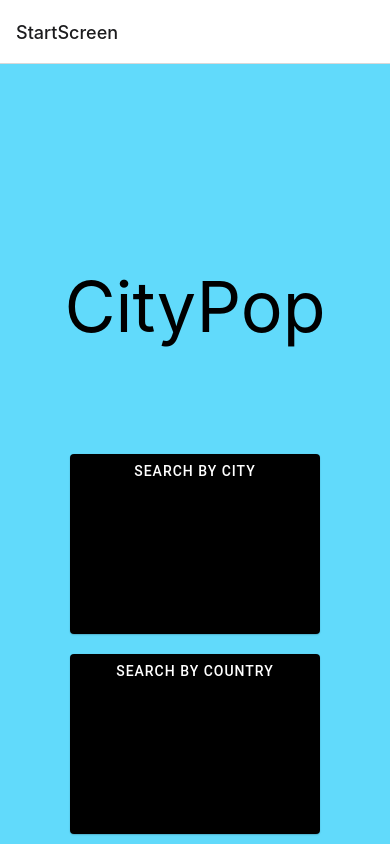
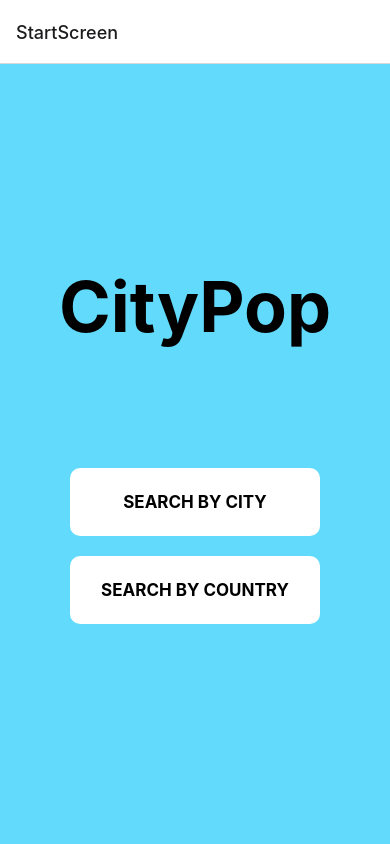
Before and after one commit to F100P/CityPop-ArbetsProv, a React Native app: screen / in a window 390 px wide. Built offline with nearby package versions, Linux system fonts and the light colour scheme.

Commit message:
Styles är så gott som klart

```diff
--- a/Components/CityButton.tsx
+++ b/Components/CityButton.tsx
@@ -15,7 +15,7 @@ const CityButton = (cityData) => {
   const navigation = useNavigation();
 
   return (
-        <TouchableOpacity
+        <TouchableOpacity style={styles.button}
         onPress={() => {
             //Varför fungerar inte det här?
             navigation.navigate('ViewPopultation',{
@@ -24,10 +24,46 @@ const CityButton = (cityData) => {
             })
         }}>
 
-             <Text>{city}</Text></TouchableOpacity>
+             <Text style={styles.text}>{city}</Text></TouchableOpacity>
 
 
   );
 };
 
+const styles = StyleSheet.create({
+  container: {
+      flex: 1,
+
+      backgroundColor: '#61dafb',
+      alignItems: "center",
+      paddingBottom: 200,
+    },
+  button: {
+      width:400,
+      margin:5,
+      borderRadius:10,
+      padding:20,
+      alignItems:"center",
+      backgroundColor: "#ffffff",
+
+
+
+  },
+  title: {
+      fontSize:70,
+      flex:3,
+      justifyContent:"center",
+      alignItems:"center",
+      paddingTop: 200,
+      fontWeight: "bold"
+
+  },
+  text:{
+
+      fontSize: 17,
+      fontWeight: 'bold',
+
+  }
+});
+
 export default CityButton;
--- a/Screens/CityFilter.tsx
+++ b/Screens/CityFilter.tsx
@@ -1,4 +1,4 @@
-import {View, Text, StyleSheet} from 'react-native';
+import {View, Text, StyleSheet, FlatList, ScrollView} from 'react-native';
 import React, {useEffect, useState} from 'react';
 import CityButton from '../Components/CityButton';
 import { Button } from 'react-native-paper';
@@ -10,29 +10,60 @@ import { Button } from 'react-native-paper';
 const CityFilter= ({navigate,route}) => {
     console.log(route.params.allData.geonames.length);
     const numberOfHits = route.params.allData.geonames.length;
-    const [load, setLoad] = useState(true);
+
     const [geonames, setGeonames] = useState([]);
-    const [name, setName] = useState([]);
+    const [searchCountry, setSearchCountry] = useState([]);
 
 
     useEffect(() => {
        setGeonames(route.params.allData.geonames);
+       setSearchCountry(route.params.allData.geonames[0].countryName)
       }, []);
 
 
 
     return (
-        <View>
-
+        <View style={styles.container}>
+            <Text style={styles.text}>{searchCountry}</Text>
+            <ScrollView style={styles.scroll}>
             {geonames.map((data)=>{ return (<CityButton allData={data}></CityButton>)})}
-
+            </ScrollView>
 
         </View>
     );
 };
 
 const styles = StyleSheet.create({
+    container: {
+        flex: 1,
+        justifyContent: "center",
+        backgroundColor: '#61dafb',
+        alignItems: "center",
+        alignContent:"center",
+      },
 
+    title: {
+        fontSize:70,
+        flex:3,
+        justifyContent:"center",
+        alignItems:"center",
+        paddingTop: 200,
+        fontWeight: "bold"
+
+    },
+    text:{
+        flex:1,
+        fontSize: 40,
+        fontWeight: 'bold',
+        textAlign:"center",
+        color:"#ffffff",
+
+        textAlignVertical:"center",
+
+    },
+    scroll:{
+        flex:0.5,
+    }
 });
 
 export default CityFilter;
--- a/Screens/SearchByCity.tsx
+++ b/Screens/SearchByCity.tsx
@@ -8,6 +8,7 @@ import test from "../connections/test";
 import searchCity from "../connections/searchCity";
 import { NativeStackScreenProps } from "@react-navigation/native-stack";
 import { RootStackParams } from "../App";
+import ListAccordionGroup from "react-native-paper/lib/typescript/components/List/ListAccordionGroup";
 
 type Props = NativeStackScreenProps<RootStackParams, "SearchByCityScreen">;
 const SearchByCityScreen = ({ navigation, route }: Props) => {
@@ -55,36 +56,90 @@ const SearchByCityScreen = ({ navigation, route }: Props) => {
   return (
     <View style={styles.container}>
       {route.params.mode ? (
-        <Text>SEARCH BY CITY</Text>
+        <Text style={styles.text}>SEARCH BY{"\n"}CITY</Text>
+
       ) : (
-        <Text>SEARCH BY COUNTRY</Text>
+        <Text style={styles.text}>SEARCH BY{"\n"}COUNTRY</Text>
       )}
 
       {loading ? (
-        <Text>loading</Text>
+        <Text style={styles.loading}>loading</Text>
       ) : (
         <>
-          <Searchbar
+          <Searchbar style={styles.searchbar}
             placeholder='Enter a city'
             value={searchQuary}
             onChangeText={onChangeSearch}
           />
-          <TouchableOpacity onPress={SearchPressed}>
-            <Entypo name='magnifying-glass' size={240} color='black' />
+          <TouchableOpacity  style={styles.searchButton} onPress={SearchPressed}>
+            <Entypo name='magnifying-glass' size={60} color='black' />
           </TouchableOpacity>
         </>
       )}
 
-      {quaryOk ? <Text>Din Sökning gav inget resultat försök igen</Text> : null}
+      {quaryOk ? <Text style={styles.loading}>Din Sökning gav inget resultat försök igen</Text> : null}
     </View>
   );
 };
 const styles = StyleSheet.create({
   container: {
-    flex: 1,
-    padding: 24,
-    backgroundColor: "#61dafb",
+      flex: 2,
+      justifyContent:"center",
+      backgroundColor: '#61dafb',
+      alignItems: "center",
+      //paddingBottom: 200,
+    },
+  button: {
+      flex:0.2,
+      width:250,
+      alignItems:"center",
+      backgroundColor: "#ffffff",
+      borderRadius:10,
+      justifyContent:"center",
+
+      marginBottom:20,
+
+
   },
+  title: {
+      fontSize:70,
+      flex:1,
+      justifyContent:"center",
+      alignItems:"center",
+
+
+  },
+  text:{
+      //marginTop:50,
+      flex:0.4,
+      fontSize: 40,
+      fontWeight: 'bold',
+      textAlign:"center",
+      color:"#ffffff",
+
+
+
+  },
+  searchbar:{
+    flex:0.10,
+    paddingVertical:10,
+    marginHorizontal:10,
+
+    //margin: 100,
+  },
+  searchButton:{
+
+    marginTop:20,
+    backgroundColor:"#ffffff",
+    borderRadius:180,
+    padding:10,
+  },
+  loading:{
+    marginTop:20,
+    fontSize:40,
+    color:"#ffffff",
+
+  }
 });
 
 export default SearchByCityScreen;
--- a/Screens/StartScreen.tsx
+++ b/Screens/StartScreen.tsx
@@ -1,4 +1,4 @@
-import {View, Text, StyleSheet} from 'react-native';
+import {View, Text, StyleSheet, TouchableOpacity} from 'react-native';
 import React from 'react';
 import { Button } from 'react-native-paper';
 
@@ -6,8 +6,8 @@ const StartScreen = ({navigation}) => {
     return (
         <View style={styles.container}>
             <Text style ={styles.title}>CityPop</Text>
-            <Button style={styles.button} color='#000000' mode='contained' onPress ={()=> navigation.navigate("SearchByCityScreen",{mode: true})} >SEARCH BY CITY</Button>
-            <Button style={styles.button} color='#000000' mode='contained'onPress ={()=> navigation.navigate("SearchByCityScreen",{mode: false})}>SEARCH BY COUNTRY</Button>
+            <TouchableOpacity style={styles.button} onPress ={()=> navigation.navigate("SearchByCityScreen",{mode: true})} ><Text style={styles.text}>SEARCH BY CITY</Text></TouchableOpacity >
+            <TouchableOpacity style={styles.button}  onPress ={()=> navigation.navigate("SearchByCityScreen",{mode: false})}><Text style={styles.text}>SEARCH BY COUNTRY</Text></TouchableOpacity >
         </View>
     );
 };
@@ -18,13 +18,17 @@ const styles = StyleSheet.create({
 
         backgroundColor: '#61dafb',
         alignItems: "center",
+        paddingBottom: 200,
       },
     button: {
-        flex:3,
+        flex:1,
         width:250,
+        alignItems:"center",
+        backgroundColor: "#ffffff",
+        borderRadius:10,
+        justifyContent:"center",
 
-        margin:10,
-
+        marginBottom:20,
 
 
     },
@@ -34,6 +38,13 @@ const styles = StyleSheet.create({
         justifyContent:"center",
         alignItems:"center",
         paddingTop: 200,
+        fontWeight: "bold"
+
+    },
+    text:{
+
+        fontSize: 17,
+        fontWeight: 'bold',
 
     }
 });
--- a/Screens/ViewPopultation.tsx
+++ b/Screens/ViewPopultation.tsx
@@ -6,15 +6,55 @@ import { RootStackParams } from '../App';
 type Props = NativeStackScreenProps<RootStackParams, 'ViewPopultation'>
 const ViewPopultation = ({route}:Props) => {
     return (
-        <View>
-            <Text>{route.params.name}</Text>
-            <Text>{route.params.population}</Text>
-            <Text>HAllåååå</Text>
+        <View style={styles.container}>
+            <Text style={styles.city}>{route.params.name}</Text>
+            <View style={styles.display}>
+            <Text style={styles.text}>Population {"\n"}</Text>
+            <Text style={styles.population}>{route.params.population}</Text>
+            </View>
+
         </View>
     );
 };
 
 const styles = StyleSheet.create({
+    container: {
+        flex: 1,
+        justifyContent: "center",
+        backgroundColor: '#61dafb',
+        alignItems: "center",
+        paddingBottom: 200,
+        alignContent:"center",
+      },
+    city:{
+        fontSize:30,
+        flex:0.3,
+        fontWeight:"bold",
+
+    }  ,
+    display:{
+        flex:0.25,
+        width:400,
+        textAlignVertical:"center",
+        alignContent:"center",
+        alignItems: "center",
+        justifyContent: "center",
+        backgroundColor:"#ffffff",
+        borderRadius:10,
+
+    },
+    population:{
+        fontFamily:"monospace",
+        fontSize:30,
+        textAlign:"center",
+
+    },
+    text:{
+        marginTop:-50,
+
+        fontSize:20,
+    }
+
 
 });
 
```
Also changed, not shown: Screens/SearchByCountry.tsx (deleted, +0 -59 lines), connections/searchCountry.tsx (+25 -0 lines).
